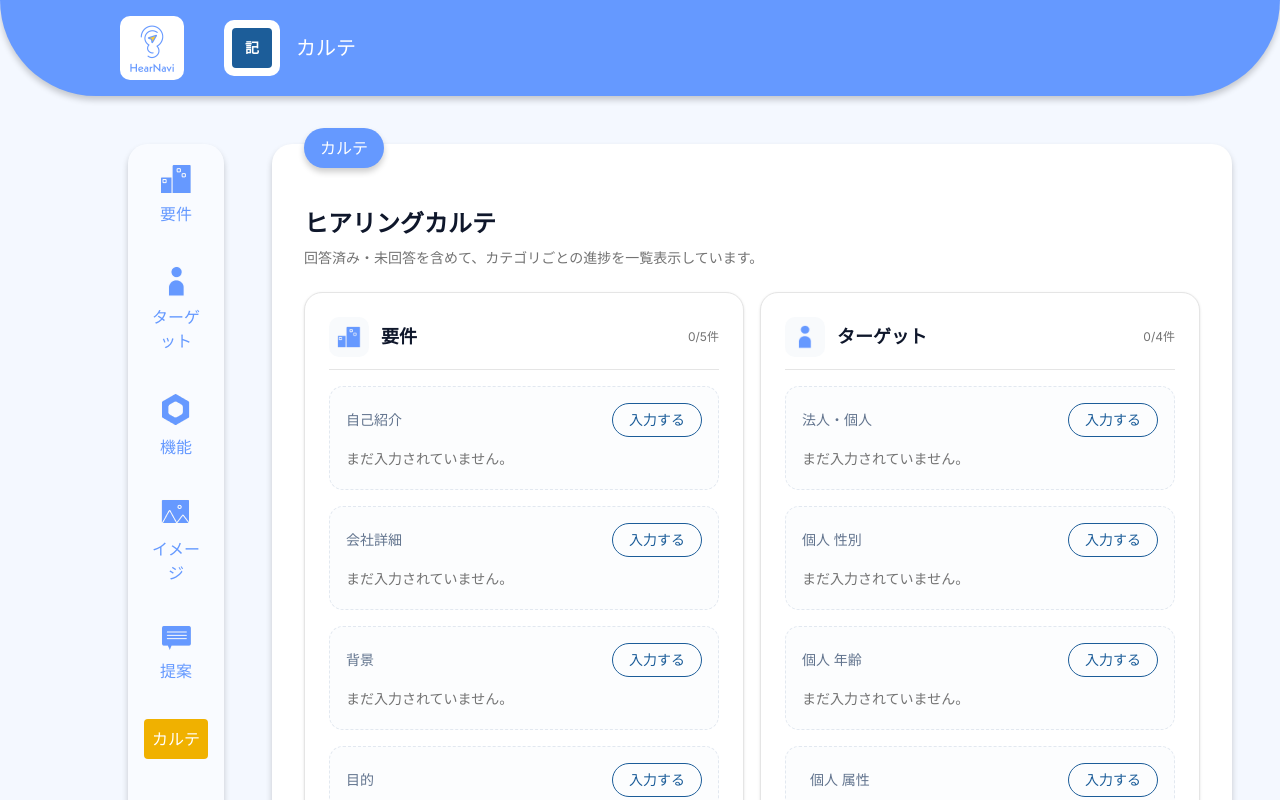
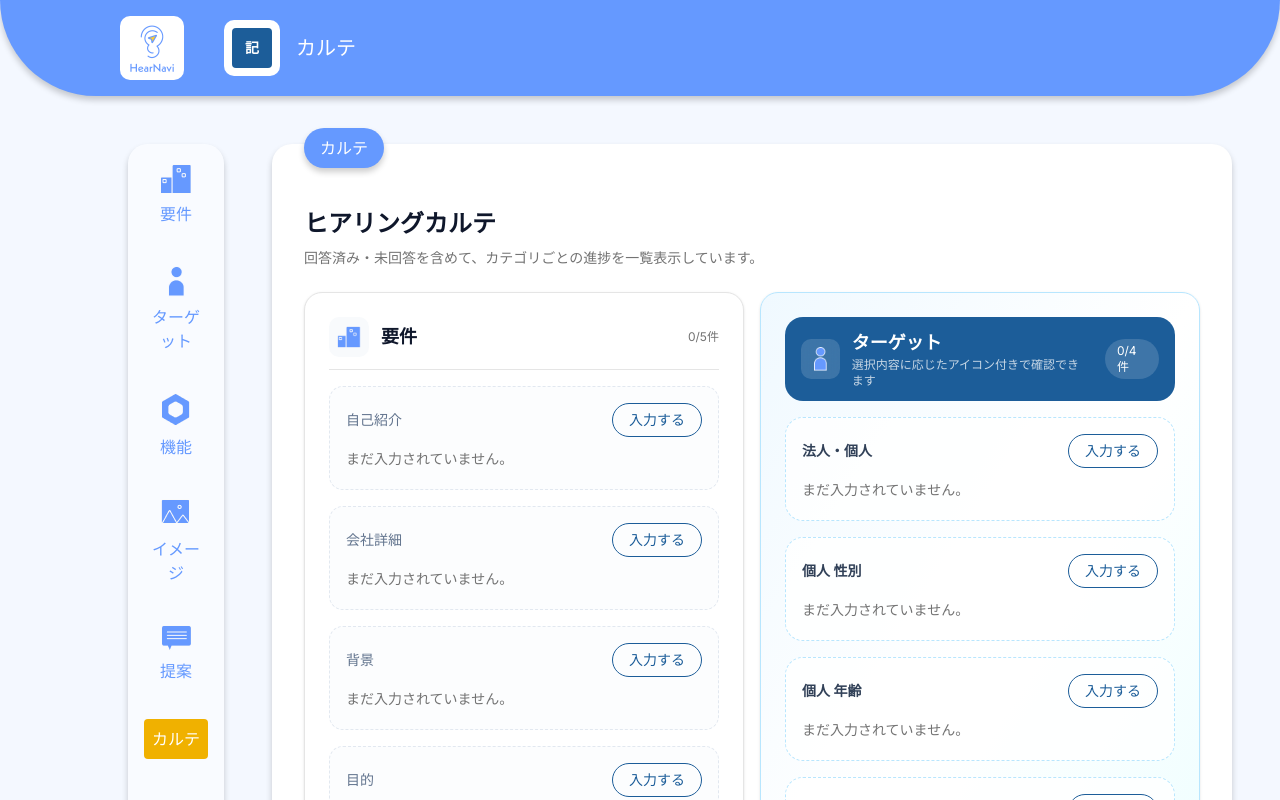
Before and after one commit to aobalab/hear-navi, a Next.js app: page /hearing/record in a window 1280 px wide. Shown: the top 800 px of the page. Built offline with nearby package versions, Linux system fonts and the light colour scheme.

Commit message:
feat: enhance RecordPage styling and layout for target category with conditional rendering

```diff
--- a/app/hearing/record/page.tsx
+++ b/app/hearing/record/page.tsx
@@ -162,32 +162,43 @@ export default function RecordPage() {
                         {Object.entries(Categories).map(([categoryKey, category]) => {
                             const categoryItems = items[categoryKey] ?? [];
                             const filledCount = categoryItems.filter((item) => item.isFilled).length;
+                            const isTargetCategory = categoryKey === "target";
 
                             return (
-                                <section key={categoryKey} className="rounded-2xl border border-border bg-white p-6 shadow-sm">
-                                    <div className="mb-4 flex items-center justify-between gap-4 border-b border-border pb-3">
+                                <section key={categoryKey} className={isTargetCategory ? "rounded-2xl border border-sky-200 bg-gradient-to-br from-sky-50 via-white to-cyan-50 p-6 shadow-sm" : "rounded-2xl border border-border bg-white p-6 shadow-sm"}>
+                                    <div className={isTargetCategory ? "mb-4 flex items-center justify-between gap-4 rounded-2xl bg-[#1C5D99] px-4 py-3 text-white" : "mb-4 flex items-center justify-between gap-4 border-b border-border pb-3"}>
                                         <div className="flex items-center gap-3">
-                                            <figure className="flex h-10 w-10 items-center justify-center rounded-lg bg-slate-50 p-2">
+                                            <figure className={isTargetCategory ? "flex h-10 w-10 items-center justify-center rounded-lg bg-white/15 p-2 backdrop-blur-sm" : "flex h-10 w-10 items-center justify-center rounded-lg bg-slate-50 p-2"}>
                                                 <img
                                                     src={nextConfig.basePath + `/img/${category.label}_青.png`}
                                                     alt={category.label}
                                                     className="max-h-full max-w-full object-contain"
                                                 />
                                             </figure>
-                                            <h2 className="text-lg font-semibold text-slate-900">{category.label}</h2>
+                                            <div>
+                                                <h2 className={isTargetCategory ? "text-lg font-semibold text-white" : "text-lg font-semibold text-slate-900"}>{category.label}</h2>
+                                                {isTargetCategory ? <p className="text-xs text-white/75">選択内容に応じたアイコン付きで確認できます</p> : null}
+                                            </div>
                                         </div>
-                                        <span className="text-xs text-muted-foreground">{filledCount}/{categoryItems.length}件</span>
+                                        <span className={isTargetCategory ? "rounded-full bg-white/15 px-3 py-1 text-xs text-white" : "text-xs text-muted-foreground"}>{filledCount}/{categoryItems.length}件</span>
                                     </div>
                                     <div className="space-y-4">
                                         {categoryItems.map((item) => (
-                                            <div key={item.key} className={item.isFilled ? "rounded-xl bg-slate-50 p-4" : "rounded-xl border border-dashed border-slate-200 bg-slate-50/40 p-4"}>
+                                            <div key={item.key} className={isTargetCategory
+                                                ? item.isFilled
+                                                    ? "rounded-2xl border border-sky-100 bg-white p-4 shadow-[0_10px_30px_rgba(28,93,153,0.08)]"
+                                                    : "rounded-2xl border border-dashed border-sky-200 bg-white/80 p-4"
+                                                : item.isFilled
+                                                    ? "rounded-xl bg-slate-50 p-4"
+                                                    : "rounded-xl border border-dashed border-slate-200 bg-slate-50/40 p-4"
+                                            }>
                                                 <div className="mb-2 flex items-center justify-between gap-4">
                                                     <div className="flex items-center gap-2">
                                                         {categoryKey === "target" ? getTargetCardIcon(item.key, answers) : null}
                                                         <div>
-                                                            <p className="text-sm font-medium text-slate-500">{item.label}</p>
+                                                            <p className={isTargetCategory ? "text-sm font-semibold text-slate-700" : "text-sm font-medium text-slate-500"}>{item.label}</p>
                                                             {categoryKey === "target" && item.key === "status" && item.isFilled && getTargetCardSummary(item.key, answers) ? (
-                                                                <p className="text-xs font-medium text-slate-400">
+                                                                <p className="text-xs font-medium text-sky-700/70">
                                                                     {getTargetCardSummary(item.key, answers)}
                                                                 </p>
                                                             ) : null}
```
